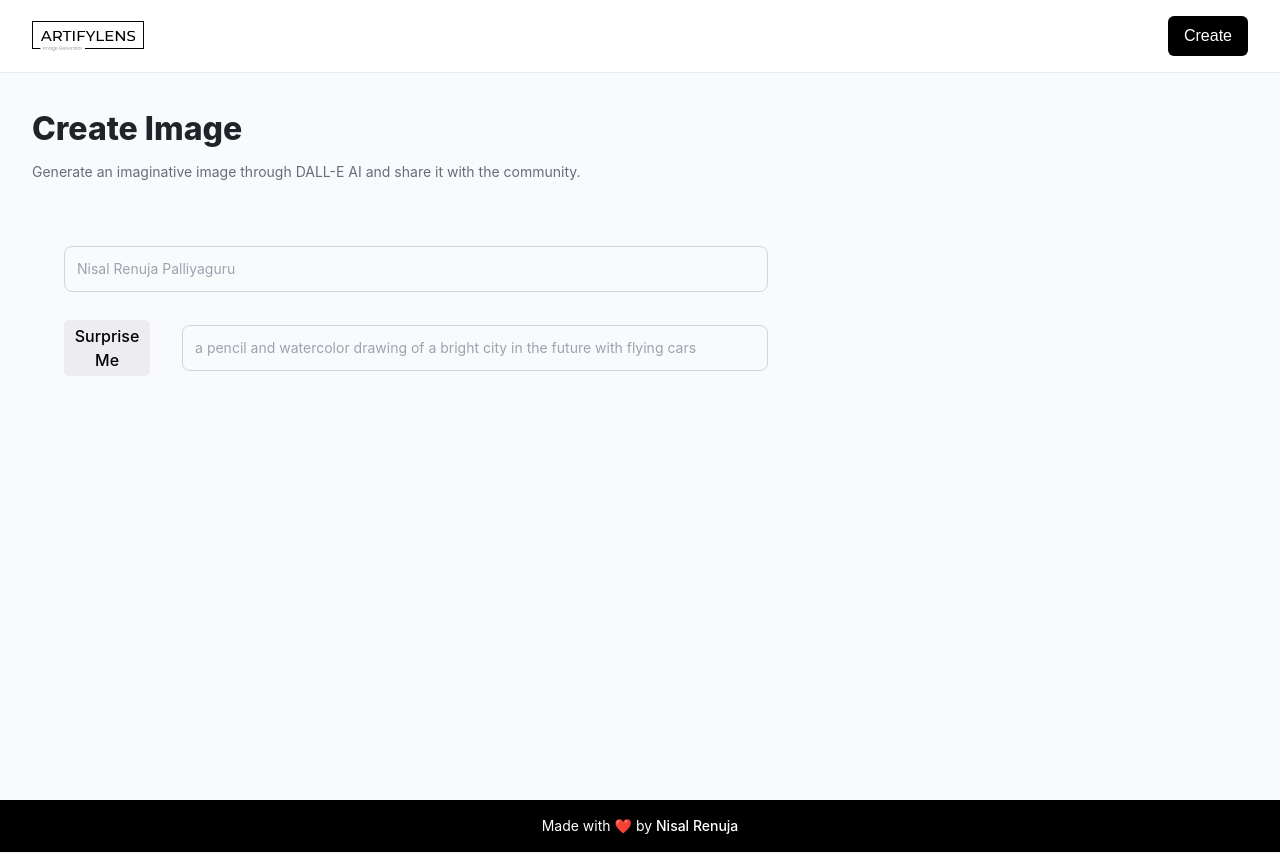
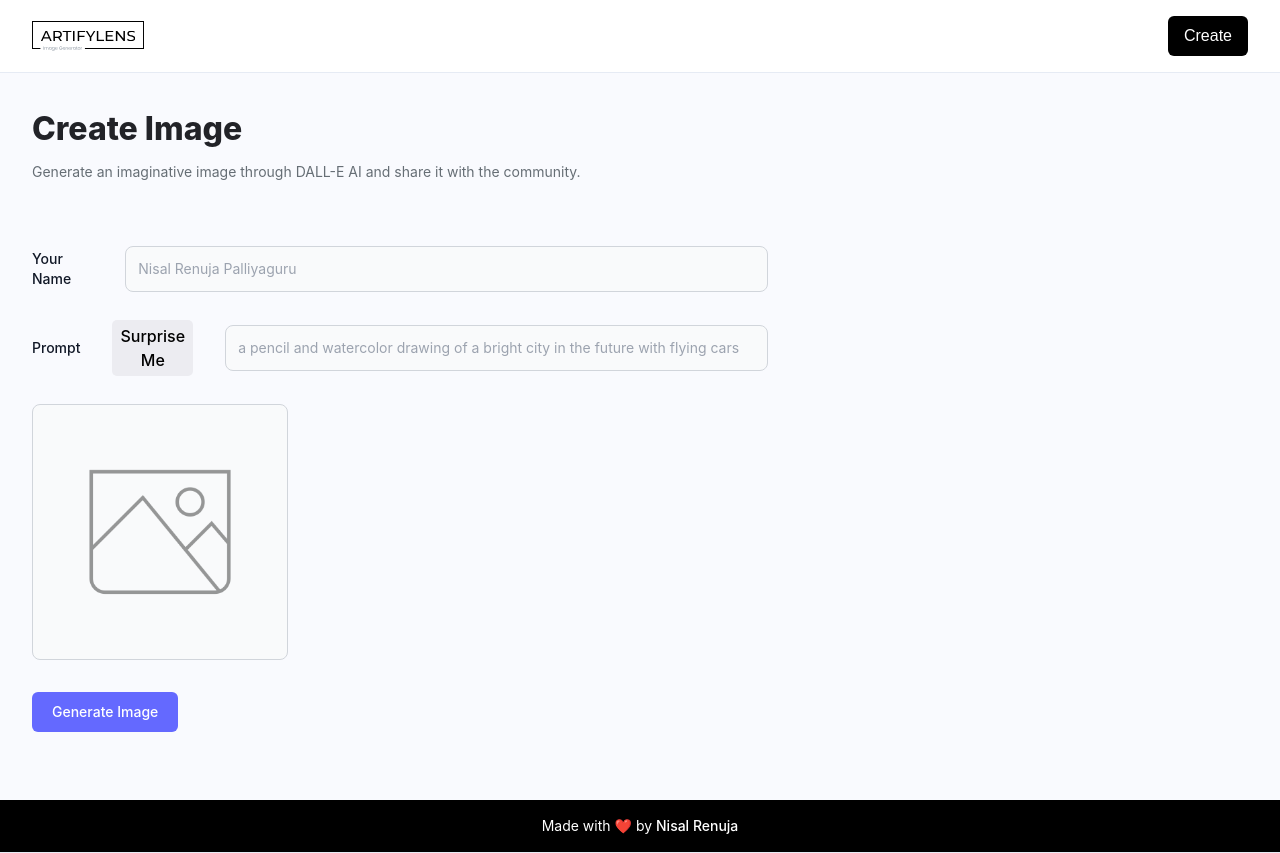
Before and after one commit to nisalrenuja/image-generator, a React (Vite) app: page /create-post in a window 1280 px wide. Built offline with nearby package versions, Linux system fonts and the light colour scheme; a web font is replaced by a local one.

Commit message:
generate image filed added

```diff
--- a/src/pages/CreatePost.jsx
+++ b/src/pages/CreatePost.jsx
@@ -13,6 +13,8 @@ const CreatePost = () => {
     prompt: "",
     photo: "",
   });
+
+  const generateImage = () => {};
   const handleSubmit = () => {};
   const handleChange = (e) => {};
   const handleSurpriseMe = () => {};
@@ -30,7 +32,7 @@ const CreatePost = () => {
       <form className="max-w-3xl mt-16" onSubmit={handleSubmit}>
         <div className="flex flex-col gap-5">
           <FormField
-            label="Name"
+            labelName="Your Name"
             placeholder="Nisal Renuja Palliyaguru"
             value={form.name}
             handleChange={handleChange}
@@ -38,7 +40,7 @@ const CreatePost = () => {
             type="text"
           />
           <FormField
-            label="Prompt"
+            labelName="Prompt"
             placeholder="a pencil and watercolor drawing of a bright city in the future with flying cars"
             value={form.prompt}
             handleChange={handleChange}
@@ -47,6 +49,35 @@ const CreatePost = () => {
             isSurpriseMe
             handleSurpriseMe={handleSurpriseMe}
           />
+          <div className="relative bg-gray-50 border border-gray-300 text-gray-900 text-sm rounded-lg focus:ring-blue-500 focus:border-blue-500 w-64 p-3 h-64 flex justify-center items-center">
+            {form.photo ? (
+              <img
+                src={form.photo}
+                alt={form.prompt}
+                className="width-full height-full object-contain"
+              />
+            ) : (
+              <img
+                src={preview}
+                alt="preview"
+                className="w-9/12 h-9/12 object-contain opacity-40"
+              />
+            )}
+            {generatingImg && (
+              <div className="absolute inset-0 z-0 flex justify-center items-center bg-[rgba(0,0,0,0.5)] rounded-lg">
+                <Loader />
+              </div>
+            )}
+          </div>
+        </div>
+        <div className="mt-5 flex gap-5">
+          <button
+            type="button"
+            onClick={generateImage}
+            className="mt-3 text-white bg-[#6469ff] font-medium rounded-md text-sm w-full sm:w-auto px-5 py-2.5 text-center"
+          >
+            {generatingImg ? "Generating Image..." : "Generate Image"}
+          </button>
         </div>
       </form>
     </section>
```
